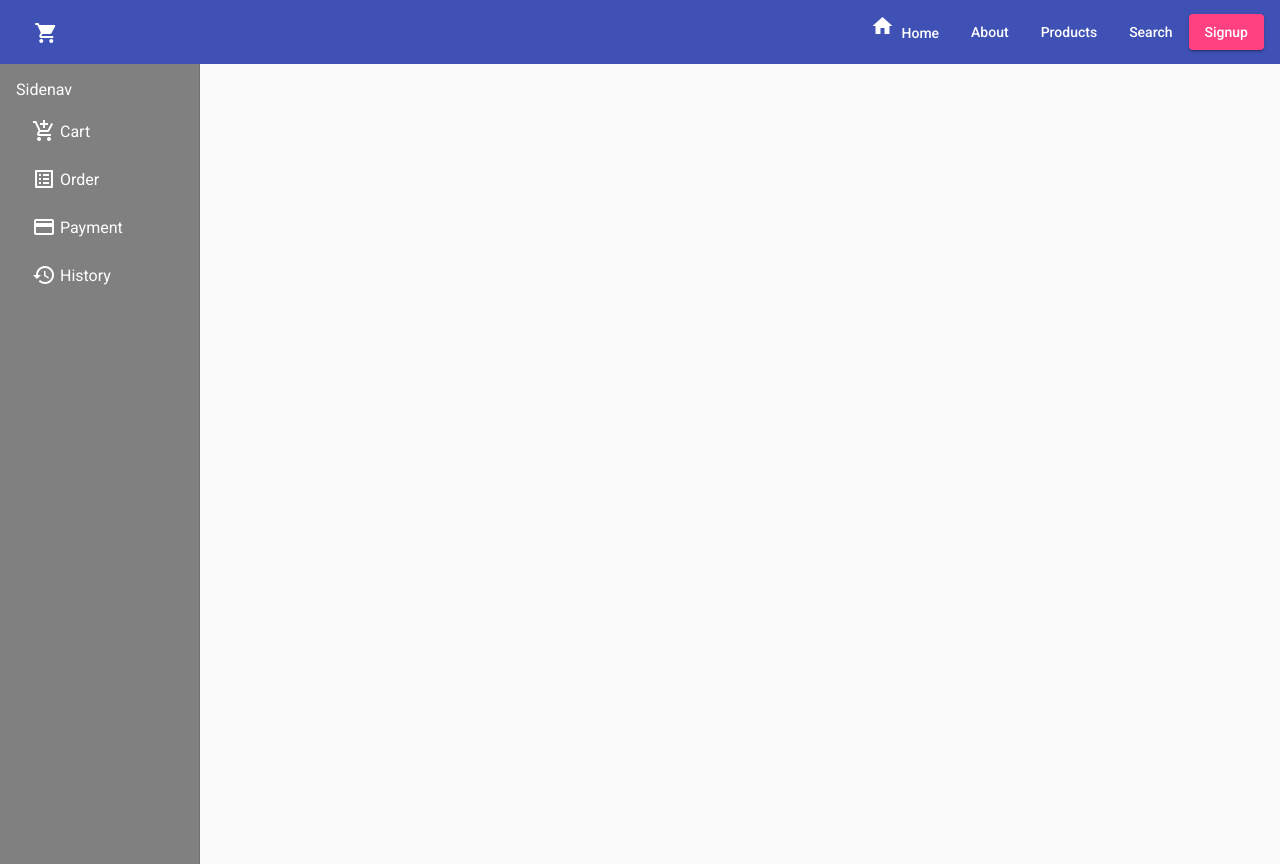
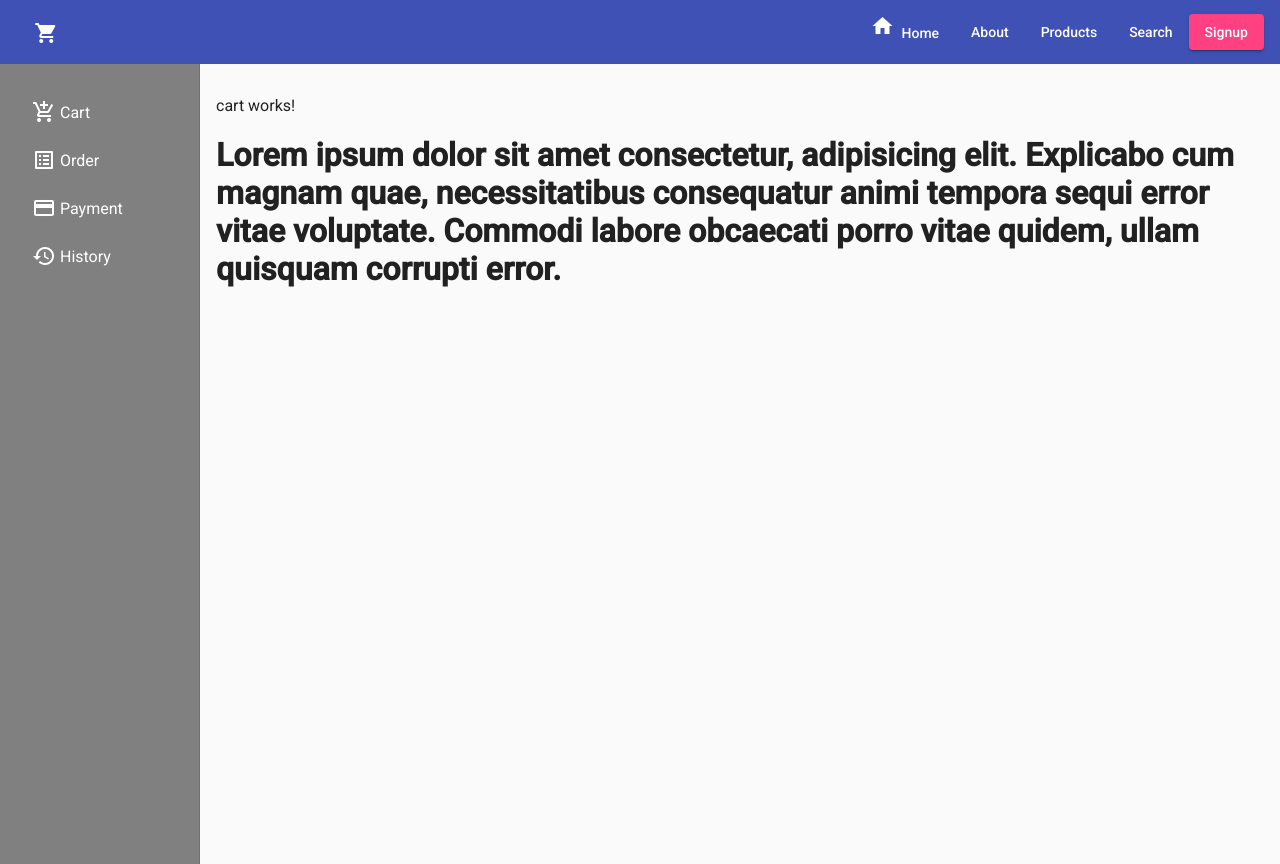
Before and after one commit to ashimsharma337/SpringEcommerce, an Angular app in the folder frontend/EcommerceApp/: page /cart in a window 1280 px wide. Built offline with nearby package versions, Linux system fonts and the light colour scheme; no server answers.

Commit message:
routing added for cart component

```diff
--- a/frontend/EcommerceApp/src/app/app-routing.module.ts
+++ b/frontend/EcommerceApp/src/app/app-routing.module.ts
@@ -2,6 +2,7 @@ import { NgModule } from '@angular/core';
 import { RouterModule, Routes } from '@angular/router';
 import { DashboardComponent } from './dashboard/dashboard.component';
 import { ProductsComponent } from './products/products.component';
+import { CartComponent } from './cart/cart.component';
 
 const routes: Routes = [
   { path: 'home', component: DashboardComponent},
@@ -9,7 +10,7 @@ const routes: Routes = [
   { path: 'products', component: ProductsComponent},
   { path: 'search', component: DashboardComponent},
   { path: 'signup', component: DashboardComponent},
-  { path: 'cart', component: DashboardComponent },
+  { path: 'cart', component: CartComponent },
   { path: 'order', component: DashboardComponent },
   { path: 'payment', component: DashboardComponent },
   { path: 'history', component: DashboardComponent}
--- a/frontend/EcommerceApp/src/app/app.component.html
+++ b/frontend/EcommerceApp/src/app/app.component.html
@@ -18,7 +18,8 @@
 
 
 <mat-sidenav-container>
-    <mat-sidenav #sidenav mode="side" opened = "true">Sidenav
+    <mat-sidenav #sidenav mode="side" opened = "true">
+        <!--Sidenav list-->
         <mat-list className="sidenavlist">
             <mat-list-item><mat-icon>add_shopping_cart</mat-icon>&nbsp;<a matbutton routerLink="cart">Cart</a></mat-list-item>
             <mat-list-item><mat-icon>list_alt</mat-icon>&nbsp;<a matbutton routerLink="order">Order</a></mat-list-item>
@@ -26,6 +27,8 @@
             <mat-list-item><mat-icon>history</mat-icon>&nbsp;<a matbutton routerLink="history">History</a></mat-list-item>
         </mat-list>
     </mat-sidenav>
-    <mat-sidenav-content><app-products></app-products>
+    <mat-sidenav-content>
+        <!--Main component-->
+        <router-outlet></router-outlet>
     </mat-sidenav-content>
 </mat-sidenav-container>
--- a/frontend/EcommerceApp/src/app/app.module.ts
+++ b/frontend/EcommerceApp/src/app/app.module.ts
@@ -15,13 +15,15 @@ import { HttpClientModule } from '@angular/common/http';
 import { MatSidenavModule } from '@angular/material/sidenav';
 import { MatListModule } from '@angular/material/list';
 import { FormsModule } from '@angular/forms';
+import { CartComponent } from './cart/cart.component';
 
 @NgModule({
   declarations: [
     AppComponent,
     NavbarComponent,
     DashboardComponent,
-    ProductsComponent
+    ProductsComponent,
+    CartComponent
   ],
   imports: [
     BrowserModule,
--- /dev/null
+++ b/frontend/EcommerceApp/src/app/cart/cart.component.html
@@ -0,0 +1,4 @@
+<p>cart works!</p>
+<h1>Lorem ipsum dolor sit amet consectetur, adipisicing elit.
+    Explicabo cum magnam quae, necessitatibus consequatur animi tempora sequi error vitae voluptate.
+    Commodi labore obcaecati porro vitae quidem, ullam quisquam corrupti error.</h1>
--- /dev/null
+++ b/frontend/EcommerceApp/src/app/cart/cart.component.ts
@@ -0,0 +1,15 @@
+import { Component, OnInit } from '@angular/core';
+
+@Component({
+  selector: 'app-cart',
+  templateUrl: './cart.component.html',
+  styleUrls: ['./cart.component.css']
+})
+export class CartComponent implements OnInit {
+
+  constructor() { }
+
+  ngOnInit(): void {
+  }
+
+}
```
Also changed, not shown: frontend/EcommerceApp/src/app/cart/cart.component.css (added), 1 other file (tests, documents, lock files or other folders).
